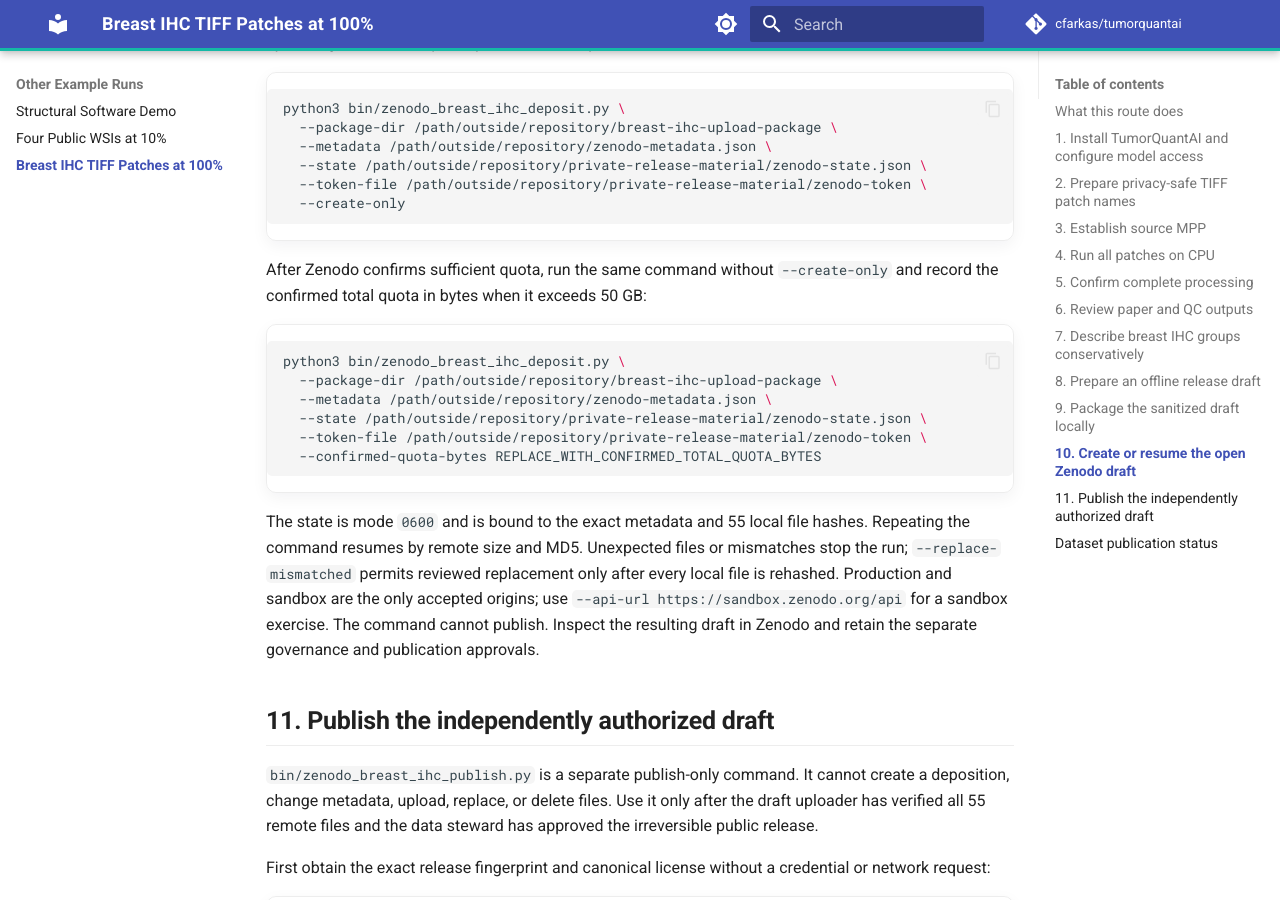
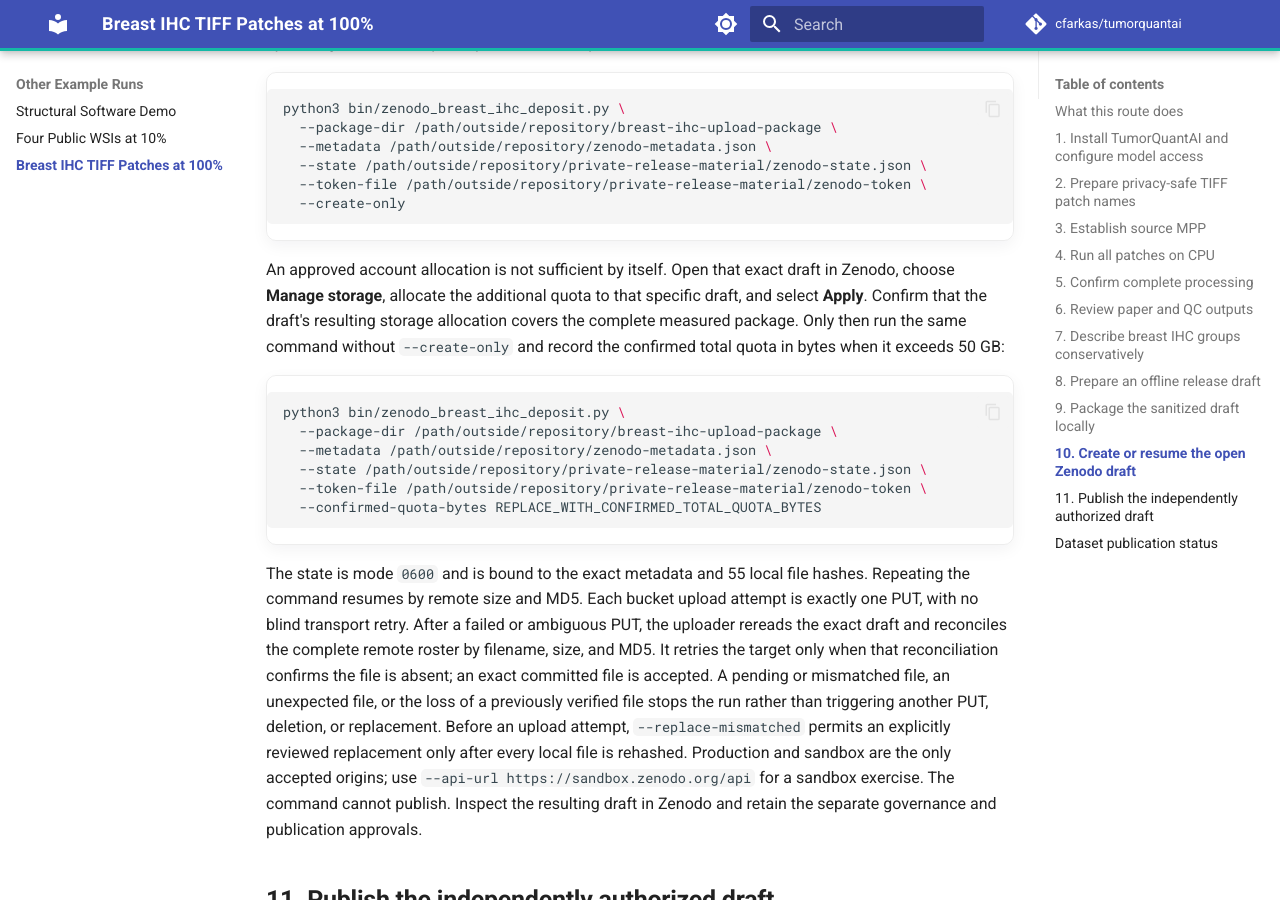
Before and after one commit to cfarkas/tumorquantai, an MkDocs documentation site: the page built from docs/tutorials/breast-ihc-patches.md, in a window 1280 px wide and 900 px high, scrolled down 9533 px. Built offline with MkDocs 1.6.1 and Material for MkDocs 9.7.7, drawn with Linux system fonts in a browser that asks for light colours; comment, search, counter and statistics services are not loaded.

Commit message:
Document per-draft Zenodo quota allocation

````diff
--- a/docs/tutorials/breast-ihc-patches.md
+++ b/docs/tutorials/breast-ihc-patches.md
@@ -428,9 +428,12 @@ python3 bin/zenodo_breast_ihc_deposit.py \
   --create-only
 ```
 
-After Zenodo confirms sufficient quota, run the same command without
-`--create-only` and record the confirmed total quota in bytes when it exceeds
-50 GB:
+An approved account allocation is not sufficient by itself. Open that exact
+draft in Zenodo, choose **Manage storage**, allocate the additional quota to
+that specific draft, and select **Apply**. Confirm that the draft's resulting
+storage allocation covers the complete measured package. Only then run the
+same command without `--create-only` and record the confirmed total quota in
+bytes when it exceeds 50 GB:
 
 ```bash
 python3 bin/zenodo_breast_ihc_deposit.py \
@@ -442,12 +445,19 @@ python3 bin/zenodo_breast_ihc_deposit.py \
 ```
 
 The state is mode `0600` and is bound to the exact metadata and 55 local file
-hashes. Repeating the command resumes by remote size and MD5. Unexpected files
-or mismatches stop the run; `--replace-mismatched` permits reviewed replacement
-only after every local file is rehashed. Production and sandbox are the only
-accepted origins; use `--api-url https://sandbox.zenodo.org/api` for a sandbox
-exercise. The command cannot publish. Inspect the resulting draft in Zenodo
-and retain the separate governance and publication approvals.
+hashes. Repeating the command resumes by remote size and MD5. Each bucket
+upload attempt is exactly one PUT, with no blind transport retry. After a
+failed or ambiguous PUT, the uploader rereads the exact draft and reconciles
+the complete remote roster by filename, size, and MD5. It retries the target
+only when that reconciliation confirms the file is absent; an exact committed
+file is accepted. A pending or mismatched file, an unexpected file, or the
+loss of a previously verified file stops the run rather than triggering
+another PUT, deletion, or replacement. Before an upload attempt,
+`--replace-mismatched` permits an explicitly reviewed replacement only after
+every local file is rehashed. Production and sandbox are the only accepted
+origins; use `--api-url https://sandbox.zenodo.org/api` for a sandbox exercise.
+The command cannot publish. Inspect the resulting draft in Zenodo and retain
+the separate governance and publication approvals.
 
 ## 11. Publish the independently authorized draft
 
````
Also changed, not shown: docs/reference/cli.md (+9 -4 lines).
